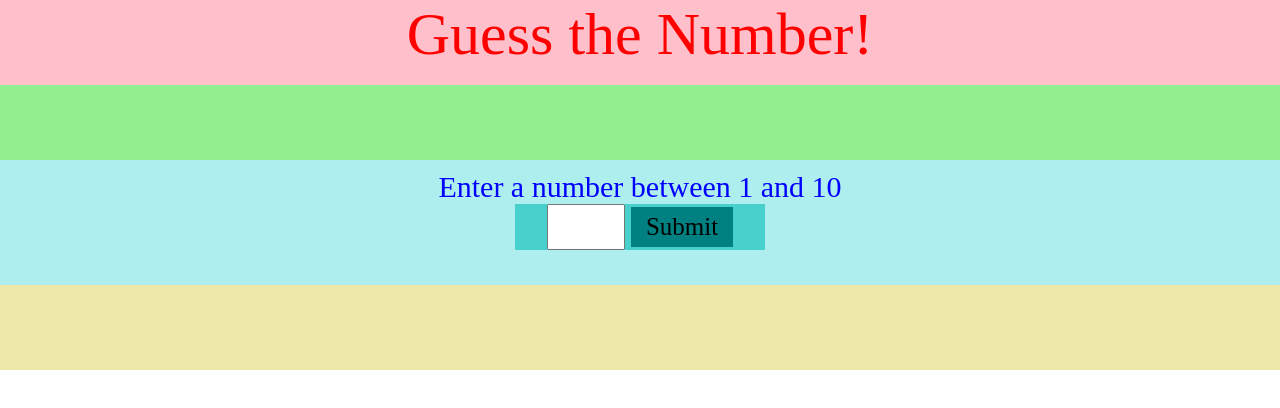
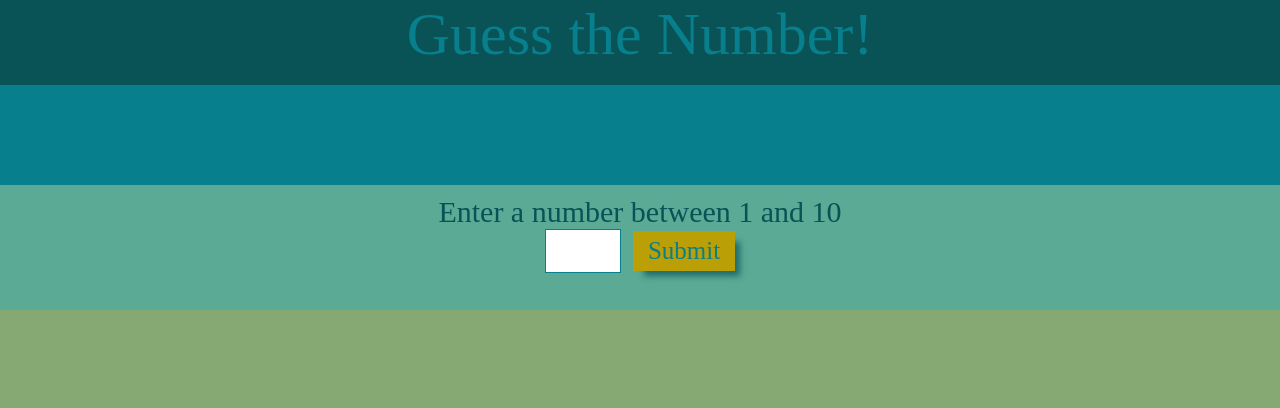
Before and after one commit to trishmoyce/guessnumber, a plain HTML site: page index.html in a window 1280 px wide. Both pictures are taken after a click on the button "Play Game". Drawn offline with Linux system fonts and the light colour scheme; a web font is replaced by a local one.

Commit message:
updated colors

```diff
--- a/style.css
+++ b/style.css
@@ -26,13 +26,17 @@ time, mark, audio, video {
 	vertical-align: baseline;
 }
 
+body {
+    background-color: #86a873;
+}
+
 #headerspace {
-    background-color: pink;
+    background-color: #095256;
     height: 85px;
 }
 
 h1 {
-    color: red;
+    color: #087f8c;
     font-family: "Coustard", serif;
     font-size: 60px;
     text-align: center;
@@ -40,16 +44,17 @@ h1 {
 
 #playspace {
     align-items: center;
-    background-color: lightgreen;
+    background-color: #087f8c;
     display: flex;
     justify-content: center;
-    height: 75px;
+    height: 100px;
 }
 
 #playbtn, #playagainbtn {
-    background-color: mediumseagreen;
+    background-color: #bb9f06;
     border: none;
-    color: green;
+    box-shadow: 8px 8px 6px -3px rgba(9,82,86,0.71);
+    color: #087f8c;
     font-family: "Coustard", serif;
     font-size: 40px;
     padding: 3px 18px;
@@ -60,7 +65,7 @@ h1 {
 }
 
 #guessspacecoozy {
-    background-color: paleturquoise;
+    background-color: #5aaa95;
     height: 125px;
 }
 
@@ -71,9 +76,8 @@ h1 {
 
 #inputandbtn {
     align-items: center;
-    background-color: mediumturquoise;
     display: grid;
-    gap: 6px;
+    gap: 12px;
     grid-template-columns: auto auto;
     justify-content: center;
     margin: 0 auto;
@@ -81,15 +85,19 @@ h1 {
 }
 
 #guessinput {
+    border: 1px solid #087f8c;
     height: 40px;
     font-size: 35px;
+    outline: none;
     text-align: center;
     width: 70px
 }
 
 #submitbtn {
-    background-color: teal;
+    background-color: #bb9f06;
     border: none;
+    box-shadow: 8px 8px 6px -3px rgba(9,82,86,0.71);
+    color: #087f8c;
     font-family: "Coustard", serif;
     font-size: 25px;
     height: 40px;
@@ -97,7 +105,7 @@ h1 {
 }
 
 h3 {
-    color: blue;
+    color: #095256;
     font-family: "Coustard", serif;
     font-size: 30px;
     text-align: center;
@@ -105,14 +113,14 @@ h3 {
 
 #resultsspace {
     align-items: center;
-    background-color: palegoldenrod;
+    background-color: #86a873;
     display: flex;
     justify-content: center;
-    height: 85px;
+    height: 100px;
 }
 
 #results {
-    color: darkgoldenrod;
+    color: #087f8c;
     font-family: "Coustard", serif;
     font-size: 65px;
     text-align: center;
```
